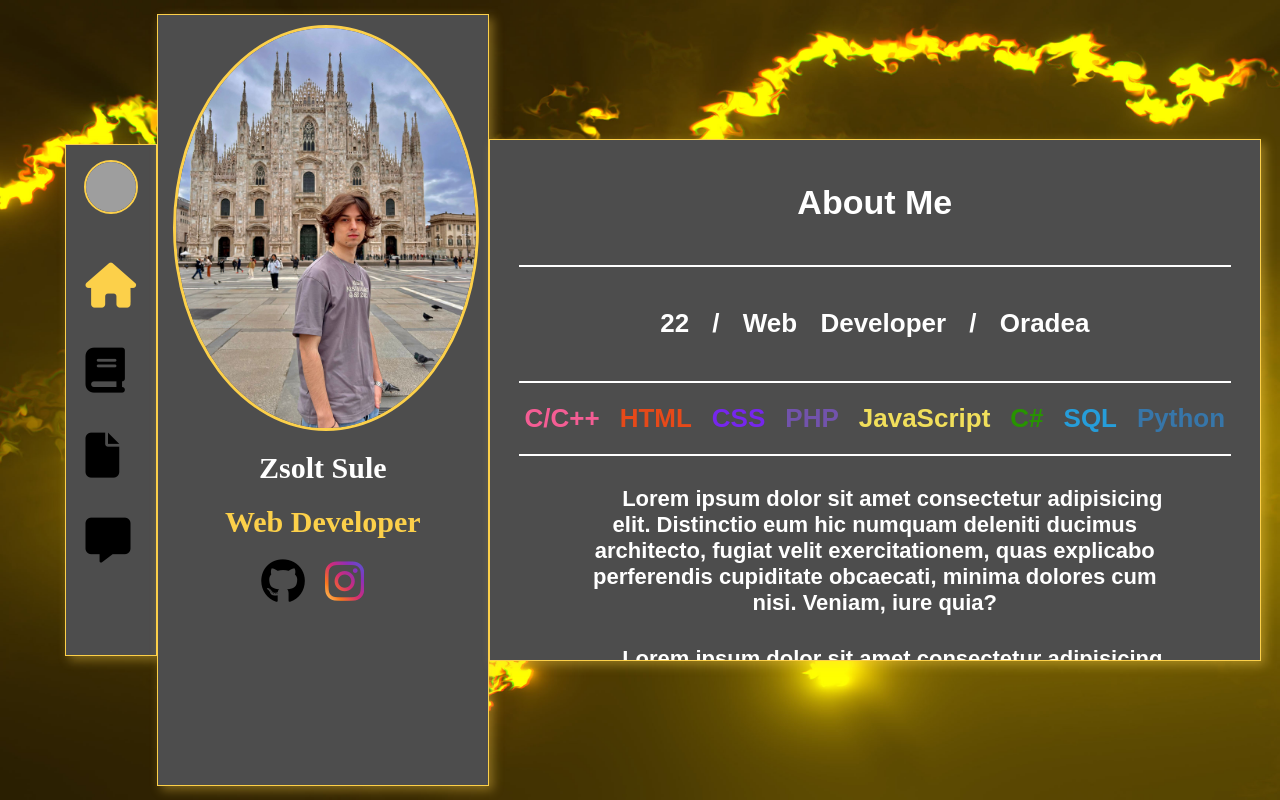
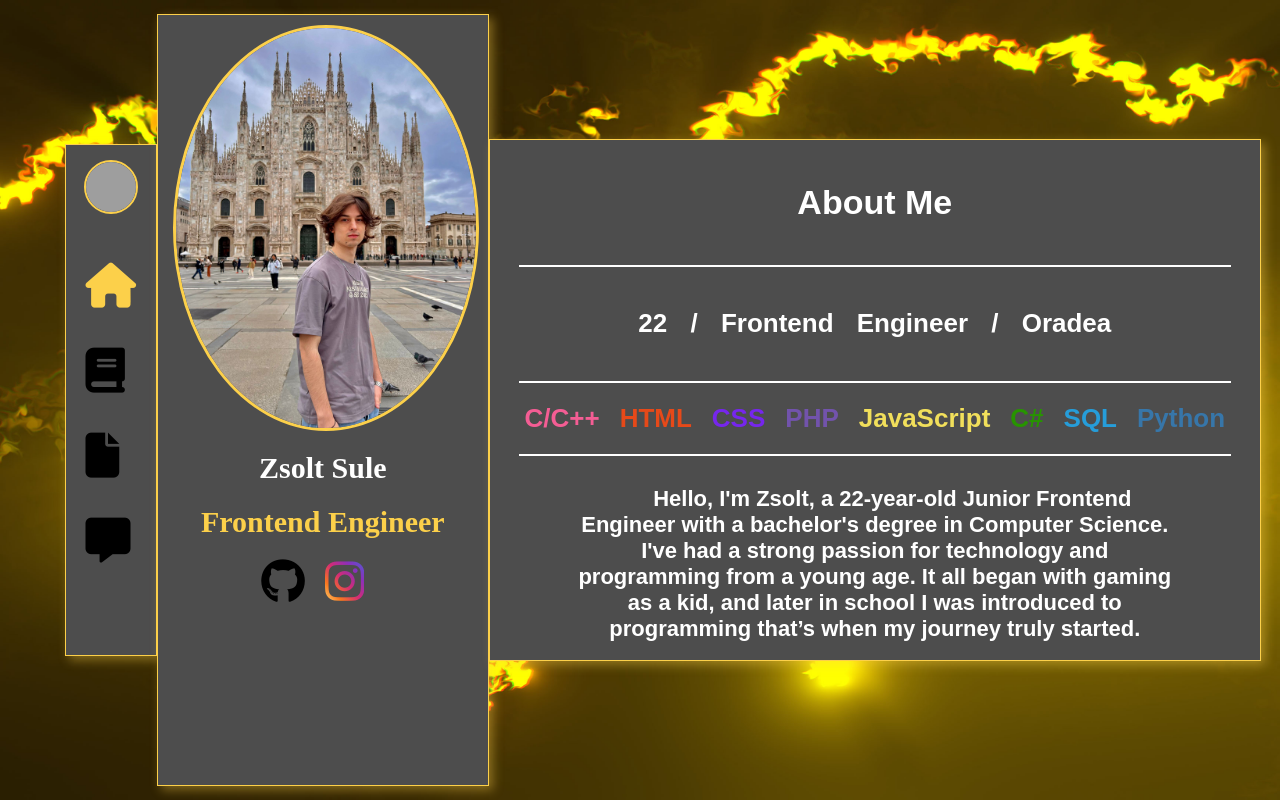
Before and after one commit to ZsoltSule/Personal-Portfolio-Website, a React (Vite) app: page / in a window 1280 px wide. Built offline with nearby package versions, Linux system fonts and the light colour scheme; grey boxes are pictures that could not be loaded; some icons are missing.

Commit message:
Started filling the website with actual content, finished completly the home page

```diff
--- a/src/Card.jsx
+++ b/src/Card.jsx
@@ -43,7 +43,7 @@ function Card() {
                 <div className="card">
                     <img className="profilePic" src={profilePic} alt="profile picture" />
                     <h2>Zsolt Sule</h2>
-                    <p>Web Developer</p>
+                    <p>Frontend Engineer</p>
 
                     <div className="socialsIcons">
                         <a href="https://github.com/ZsoltSule" target="_blank" rel="noopener noreferrer">
--- a/src/pages/Home.jsx
+++ b/src/pages/Home.jsx
@@ -7,7 +7,7 @@ function Home() {
                 <div className="inner-wrapper">
                     <h1>About Me</h1>
                     <hr/>
-                    <h2>22 / Web Developer / Oradea</h2>
+                    <h2>22 / Frontend Engineer / Oradea</h2>
                     <hr/>
 
                     <div className="skills">
@@ -25,29 +25,31 @@ function Home() {
 
                     <div className="description">
                         <p>
-                            Lorem ipsum dolor sit amet consectetur adipisicing elit. Distinctio eum hic numquam
-                            deleniti ducimus architecto, fugiat velit exercitationem,
-                            quas explicabo perferendis cupiditate obcaecati, minima dolores cum nisi. Veniam, iure quia?
+                            Hello, I'm Zsolt, a 22-year-old Junior Frontend Engineer with a bachelor's degree in Computer Science.
+                            I've had a strong passion for technology and programming from a young age. It all began with gaming as a kid,
+                            and later in school I was introduced to programming that’s when my journey truly started.
                         </p>
                         <p>
-                            Lorem ipsum dolor sit amet consectetur adipisicing elit. Distinctio eum hic numquam
-                            deleniti ducimus architecto, fugiat velit exercitationem,
-                            quas explicabo perferendis cupiditate obcaecati, minima dolores cum nisi. Veniam, iure quia?
+                            My first programming language was C++ during school, and it helped me develop my way of thinking, improve problem-solving skills,
+                            and learn algorithms and low-level technologies.
                         </p>
                         <p>
-                            Lorem ipsum dolor sit amet consectetur adipisicing elit. Distinctio eum hic numquam
-                            deleniti ducimus architecto, fugiat velit exercitationem,
-                            quas explicabo perferendis cupiditate obcaecati, minima dolores cum nisi. Veniam, iure quia?
+                            During university, I began expanding my knowledge by first learning C#.
+                            I then continued developing my skills with Python, and later discovered my passion for frontend development.
+                            Since then, I have focused on strengthening my frontend abilities, working with technologies such as React, TypeScript, JavaScript, HTML, CSS, and TailwindCSS,
+                            the tools I use most frequently and have the most experience with. I have also explored some backend technologies, including PHP and MySQL, to gain the ability to develop full-stack websites.
                         </p>
                         <p>
-                            Lorem ipsum dolor sit amet consectetur adipisicing elit. Distinctio eum hic numquam
-                            deleniti ducimus architecto, fugiat velit exercitationem,
-                            quas explicabo perferendis cupiditate obcaecati, minima dolores cum nisi. Veniam, iure quia?
+                            I have created many projects using these technologies over time. One of my biggest projects is a game built with
+                            Python and Pygame, which took a few months to develop on my own. I created everything from scratch, including the
+                            level editor and all the graphics. Another project I’m really proud of is this website. For it, I combined several
+                            frontend technologies to build a modern, scalable, and easy-to-use platform.
                         </p>
                         <p>
-                            Lorem ipsum dolor sit amet consectetur adipisicing elit. Distinctio eum hic numquam
-                            deleniti ducimus architecto, fugiat velit exercitationem,
-                            quas explicabo perferendis cupiditate obcaecati, minima dolores cum nisi. Veniam, iure quia?
+                            At present, I continue developing websites and using the frontend technologies
+                            I’ve learned to refine my skills. My goal is to improve the quality of my work,
+                            increase my development speed, and gain even more hands-on experience.
+                            I am fully committed to mastering frontend development.
                         </p>
                     </div>
                 </div>
```
